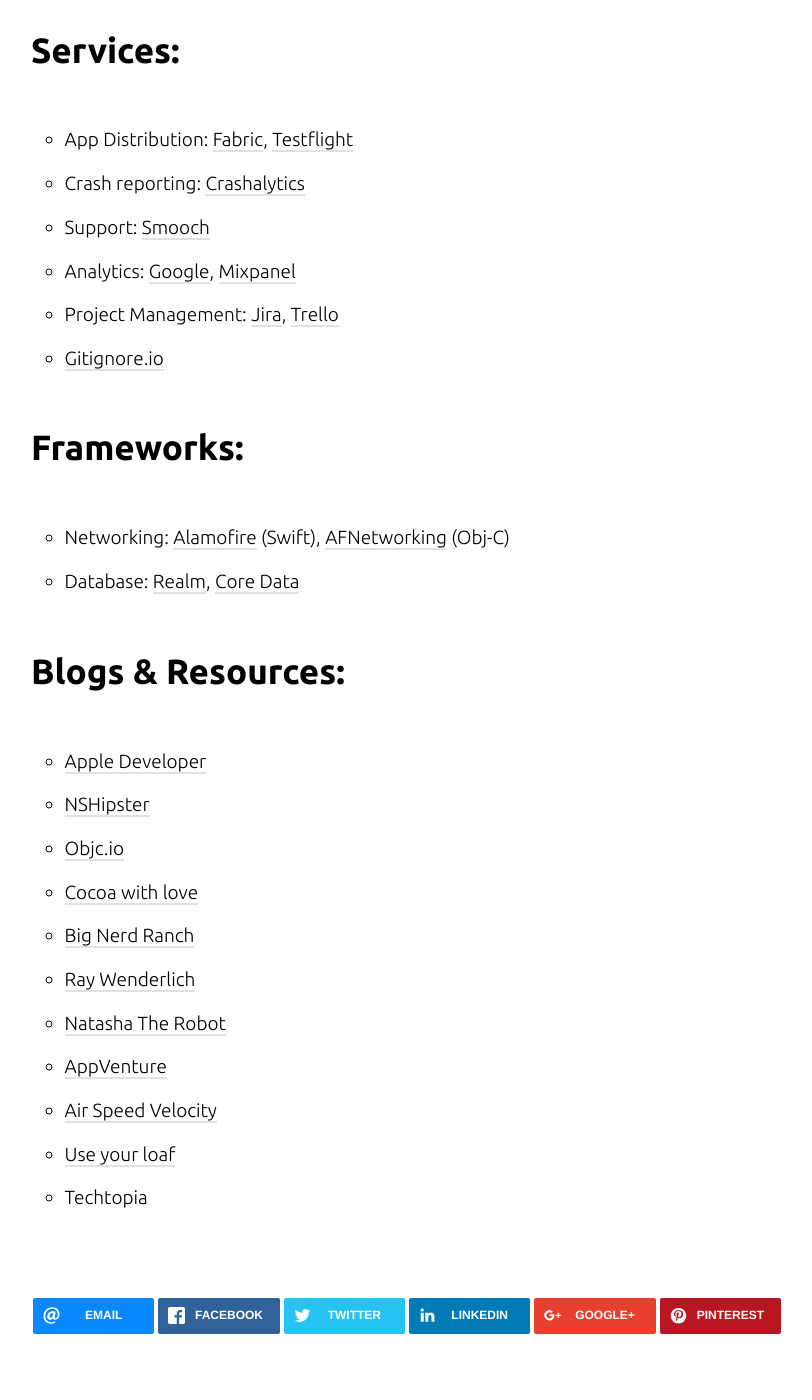
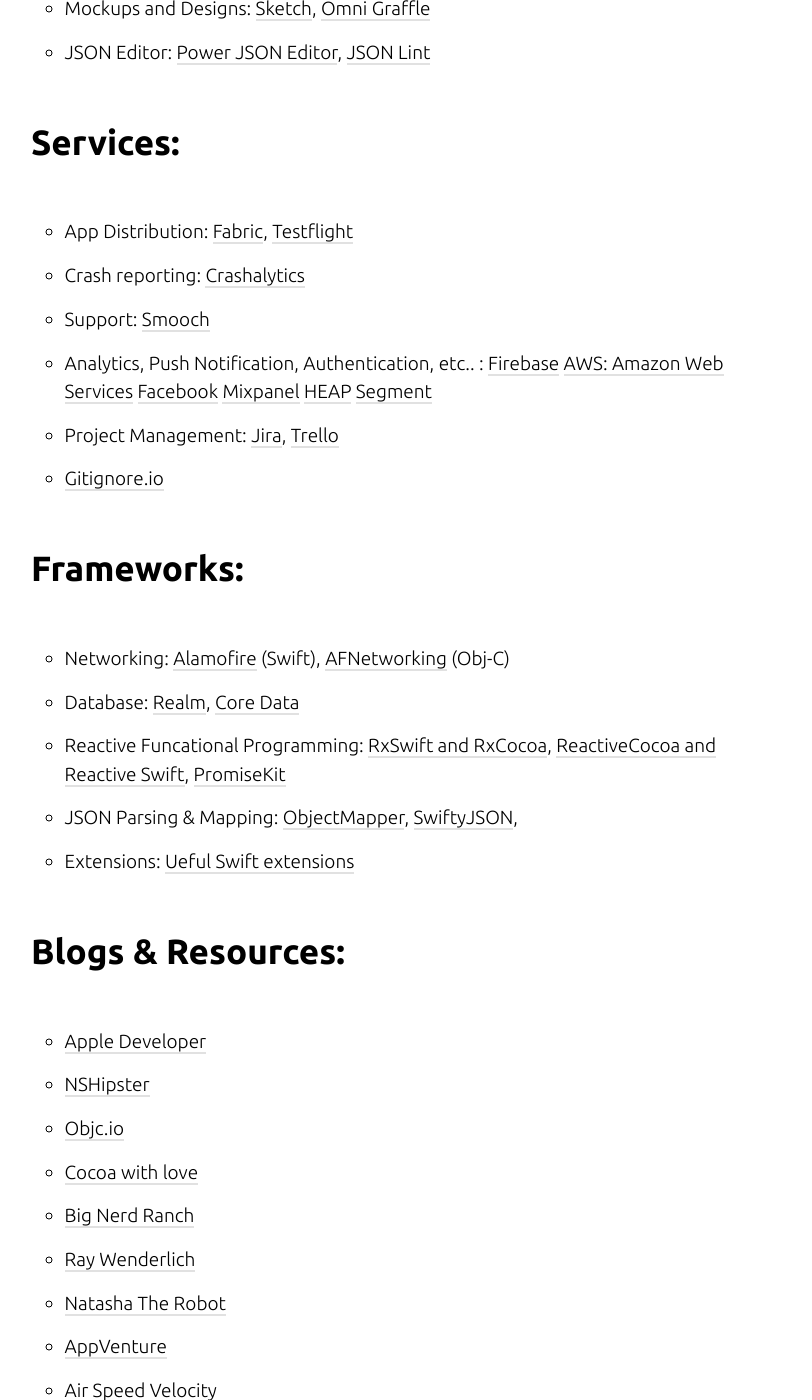
Before and after one commit to tarangpatel/whatilove, a Jekyll site: the page built from _posts/2016-08-15-iostoolkit.markdown, in a window 1280 px wide and 1400 px high, scrolled down 1036 px. Shown: the whole window, without its empty margins (233-1045 px from the left). Built offline with Jekyll 4.4.1, drawn with Linux system fonts in a browser that asks for light colours; nearby versions of some CDN libraries; comment, search, counter and statistics services are not loaded; some of the changed text lies outside the part shown.

Commit message:
Update 2016-08-15-iostoolkit.markdown
Added new tools info.

```diff
--- a/_posts/2016-08-15-iostoolkit.markdown
+++ b/_posts/2016-08-15-iostoolkit.markdown
@@ -1,6 +1,8 @@
 ---
 title: iOS Development Toolkit
 ---
+
+Following are some of the most used tools in my application development. I will keep updating as I discover new ones and imeplement in any of my project.
 
 IDE:
 ====
@@ -51,9 +53,13 @@
 
 -   Support: [Smooch](https://smooch.io/)
 
--   Analytics:
-    [Google](https://developers.google.com/analytics/devguides/collection/ios/v3/),
+-   Analytics, Push Notification, Authentication, etc.. :
+    [Firebase](https://firebase.google.com/features/)
+    [AWS: Amazon Web Services](https://aws.amazon.com/)
+    [Facebook](https://analytics.facebook.com/)
     [Mixpanel](https://mixpanel.com/?from=adwords_mobile&gclid=Cj0KEQjw0MW9BRDxtYTn2_S699MBEiQAw33y45tl_fNp2ZkthVvwBYjHwqEEr3jAidupblqM4HlYBLcaAkBy8P8HAQ)
+    [HEAP](https://heapanalytics.com/)
+    [Segment](https://segment.com/)
 
 -   Project Management:
     [Jira](https://www.atlassian.com/software/jira?_mid=e635c4b9e83565ffdffb03ce62ea9de9&aceid=&adposition=1t1&adgroup=9124126102&campaign=189395542&creative=102960103582&device=c&keyword=jira&matchtype=e&network=g&placement=&gclid=Cj0KEQjw0MW9BRDxtYTn2_S699MBEiQAw33y42Yddacwu3oaeFzfIcPO6XQsI-JqUGRxQOo1uxeARJgaAtDf8P8HAQ),
@@ -70,6 +76,12 @@
 
 -   Database: [Realm](https://realm.io), [Core
     Data](https://developer.apple.com/library/watchos/documentation/Cocoa/Conceptual/CoreData/index.html)
+
+-   Reactive Funcational Programming: [RxSwift and RxCocoa](http://reactivex.io/), [ReactiveCocoa and Reactive Swift](https://github.com/ReactiveCocoa/ReactiveSwift), [PromiseKit](http://promisekit.org/)
+
+-   JSON Parsing & Mapping: [ObjectMapper](https://github.com/Hearst-DD/ObjectMapper), [SwiftyJSON](https://github.com/SwiftyJSON/SwiftyJSON),
+
+-   Extensions: [Ueful Swift extensions](https://github.com/iAugux/Swift-Extensions)
 
 Blogs & Resources:
 ===================
```
Also changed, not shown: other parts of _posts/2016-08-15-iostoolkit.markdown (+2 -0 lines).
